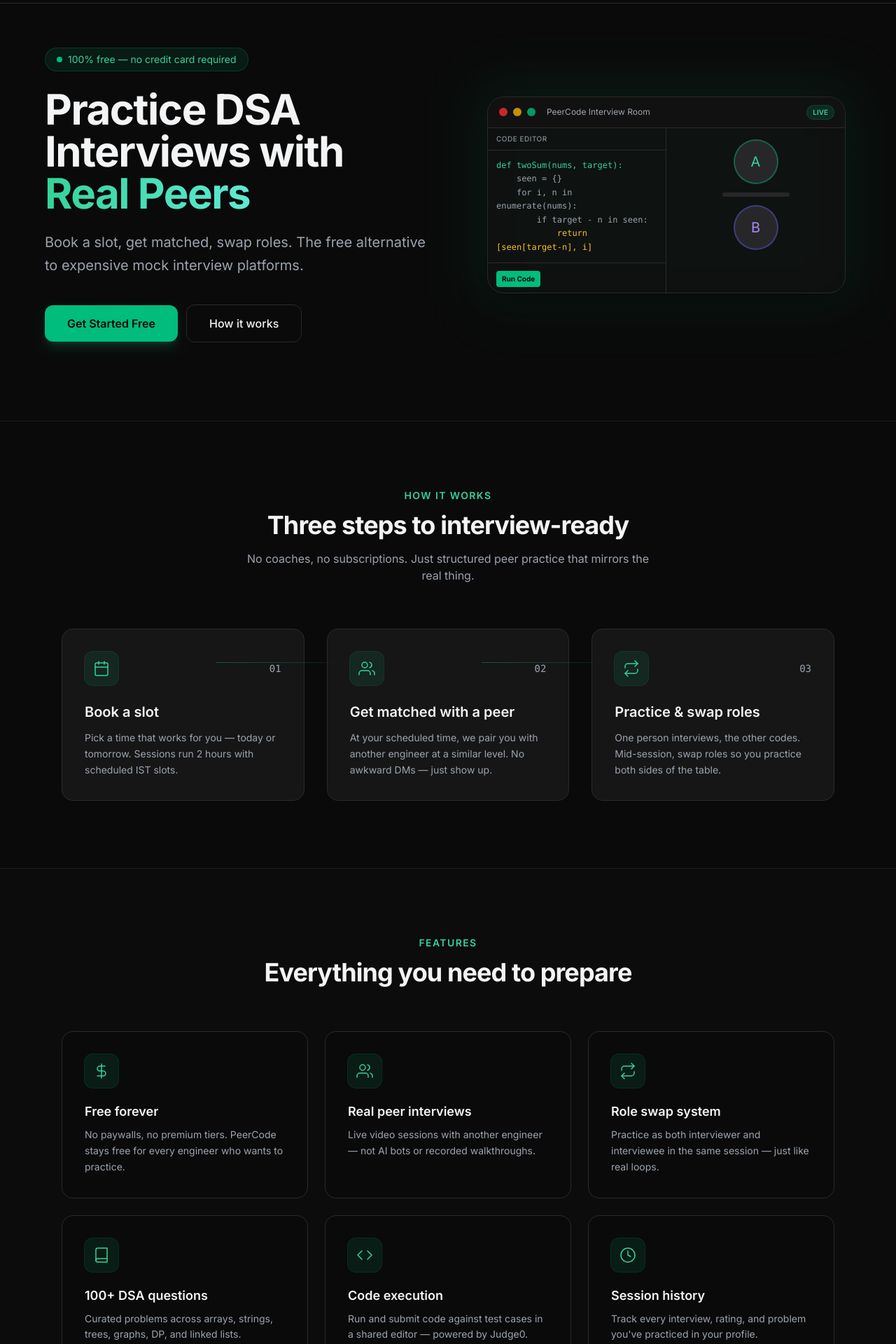
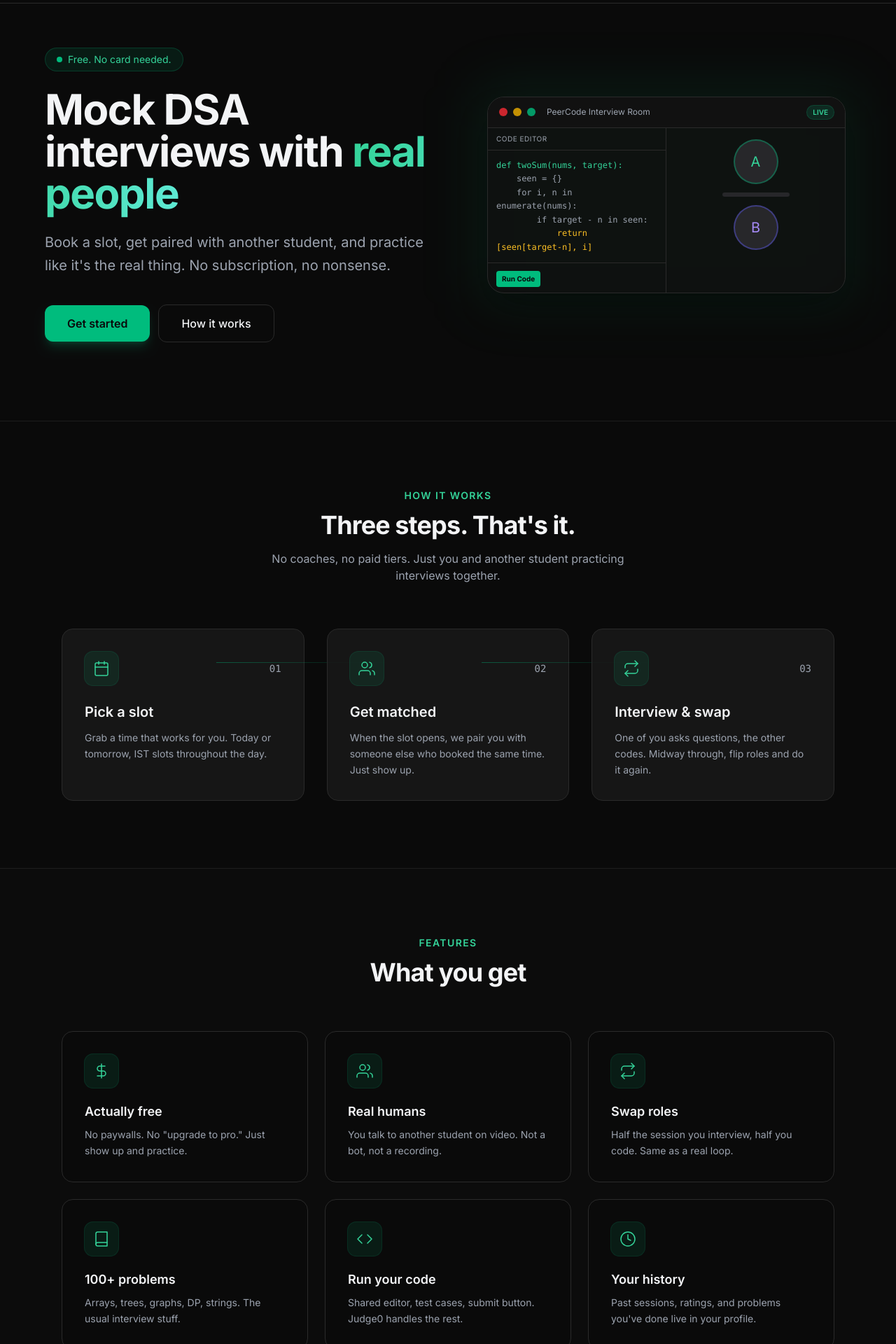
Before and after one commit to nikhil150107/peercode, a React (Vite) app: page / in a window 1280 px wide. Shown: the part 60-1980 px from the top of the page at 70% size. Built offline with nearby package versions, Linux system fonts and the light colour scheme; no server answers.

Commit message:
Fix: natural copy across all pages and emails

```diff
--- a/src/components/CTASection.tsx
+++ b/src/components/CTASection.tsx
@@ -11,17 +11,16 @@
           />
           <div className="relative">
             <h2 className="text-3xl font-bold tracking-tight text-content sm:text-4xl">
-              Ready to ace your next interview?
+              Ready to practice?
             </h2>
             <p className="mx-auto mt-4 max-w-xl text-content-muted">
-              Join PeerCode today and start practicing with real peers — completely
-              free, no credit card required.
+              Sign up, book a slot, get matched. Still free.
             </p>
             <Link
               to="/signup"
               className="mt-8 inline-block rounded-xl bg-emerald-500 px-10 py-3.5 text-base font-semibold text-zinc-950 shadow-lg shadow-emerald-500/25 transition hover:bg-emerald-400"
             >
-              Get Started Free
+              Get started
             </Link>
           </div>
         </div>
--- a/src/components/Features.tsx
+++ b/src/components/Features.tsx
@@ -1,8 +1,8 @@
 const features = [
   {
-    title: "Free forever",
+    title: "Actually free",
     description:
-      "No paywalls, no premium tiers. PeerCode stays free for every engineer who wants to practice.",
+      "No paywalls. No \"upgrade to pro.\" Just show up and practice.",
     icon: (
       <svg className="h-6 w-6" viewBox="0 0 24 24" fill="none" stroke="currentColor" strokeWidth="1.5" strokeLinecap="round" strokeLinejoin="round" aria-hidden="true">
         <path d="M12 2v20M17 5H9.5a3.5 3.5 0 0 0 0 7h5a3.5 3.5 0 0 1 0 7H6" />
@@ -10,9 +10,9 @@
     ),
   },
   {
-    title: "Real peer interviews",
+    title: "Real humans",
     description:
-      "Live video sessions with another engineer — not AI bots or recorded walkthroughs.",
+      "You talk to another student on video. Not a bot, not a recording.",
     icon: (
       <svg className="h-6 w-6" viewBox="0 0 24 24" fill="none" stroke="currentColor" strokeWidth="1.5" strokeLinecap="round" strokeLinejoin="round" aria-hidden="true">
         <path d="M17 21v-2a4 4 0 0 0-4-4H5a4 4 0 0 0-4 4v2" />
@@ -23,9 +23,9 @@
     ),
   },
   {
-    title: "Role swap system",
+    title: "Swap roles",
     description:
-      "Practice as both interviewer and interviewee in the same session — just like real loops.",
+      "Half the session you interview, half you code. Same as a real loop.",
     icon: (
       <svg className="h-6 w-6" viewBox="0 0 24 24" fill="none" stroke="currentColor" strokeWidth="1.5" strokeLinecap="round" strokeLinejoin="round" aria-hidden="true">
         <polyline points="17 1 21 5 17 9" />
@@ -36,9 +36,9 @@
     ),
   },
   {
-    title: "100+ DSA questions",
+    title: "100+ problems",
     description:
-      "Curated problems across arrays, strings, trees, graphs, DP, and linked lists.",
+      "Arrays, trees, graphs, DP, strings. The usual interview stuff.",
     icon: (
       <svg className="h-6 w-6" viewBox="0 0 24 24" fill="none" stroke="currentColor" strokeWidth="1.5" strokeLinecap="round" strokeLinejoin="round" aria-hidden="true">
         <path d="M4 19.5A2.5 2.5 0 0 1 6.5 17H20" />
@@ -47,9 +47,9 @@
     ),
   },
   {
-    title: "Code execution",
+    title: "Run your code",
     description:
-      "Run and submit code against test cases in a shared editor — powered by Judge0.",
+      "Shared editor, test cases, submit button. Judge0 handles the rest.",
     icon: (
       <svg className="h-6 w-6" viewBox="0 0 24 24" fill="none" stroke="currentColor" strokeWidth="1.5" strokeLinecap="round" strokeLinejoin="round" aria-hidden="true">
         <polyline points="16 18 22 12 16 6" />
@@ -58,9 +58,9 @@
     ),
   },
   {
-    title: "Session history",
+    title: "Your history",
     description:
-      "Track every interview, rating, and problem you've practiced in your profile.",
+      "Past sessions, ratings, and problems you've done live in your profile.",
     icon: (
       <svg className="h-6 w-6" viewBox="0 0 24 24" fill="none" stroke="currentColor" strokeWidth="1.5" strokeLinecap="round" strokeLinejoin="round" aria-hidden="true">
         <circle cx="12" cy="12" r="10" />
@@ -79,7 +79,7 @@
             Features
           </p>
           <h2 className="mt-3 text-3xl font-bold tracking-tight text-content sm:text-4xl">
-            Everything you need to prepare
+            What you get
           </h2>
         </div>
 
--- a/src/components/Hero.tsx
+++ b/src/components/Hero.tsx
@@ -19,19 +19,19 @@
               <span className="absolute inline-flex h-full w-full animate-ping rounded-full bg-emerald-400 opacity-75" />
               <span className="relative inline-flex h-2 w-2 rounded-full bg-emerald-500" />
             </span>
-            100% free — no credit card required
+            Free. No card needed.
           </div>
 
           <h1 className="text-3xl font-bold tracking-tight text-content sm:text-4xl md:text-5xl lg:text-6xl">
-            Practice DSA Interviews with{" "}
+            Mock DSA interviews with{" "}
             <span className="text-gradient-brand">
-              Real Peers
+              real people
             </span>
           </h1>
 
           <p className="mt-6 text-lg leading-relaxed text-content-muted sm:text-xl">
-            Book a slot, get matched, swap roles. The free alternative to
-            expensive mock interview platforms.
+            Book a slot, get paired with another student, and practice like it&apos;s
+            the real thing. No subscription, no nonsense.
           </p>
 
           <div className="mt-8 flex flex-col items-stretch justify-center gap-3 sm:mt-10 sm:flex-row sm:items-center md:justify-start">
@@ -39,7 +39,7 @@
               to="/signup"
               className="w-full rounded-xl bg-emerald-500 px-8 py-3.5 text-center text-base font-semibold text-zinc-950 shadow-lg shadow-emerald-500/20 transition hover:bg-emerald-400 sm:w-auto"
             >
-              Get Started Free
+              Get started
             </Link>
             <a
               href="#how-it-works"
--- a/src/components/HowItWorks.tsx
+++ b/src/components/HowItWorks.tsx
@@ -1,9 +1,9 @@
 const steps = [
   {
     number: "01",
-    title: "Book a slot",
+    title: "Pick a slot",
     description:
-      "Pick a time that works for you — today or tomorrow. Sessions run 2 hours with scheduled IST slots.",
+      "Grab a time that works for you. Today or tomorrow, IST slots throughout the day.",
     icon: (
       <svg
         className="h-6 w-6"
@@ -24,9 +24,9 @@
   },
   {
     number: "02",
-    title: "Get matched with a peer",
+    title: "Get matched",
     description:
-      "At your scheduled time, we pair you with another engineer at a similar level. No awkward DMs — just show up.",
+      "When the slot opens, we pair you with someone else who booked the same time. Just show up.",
     icon: (
       <svg
         className="h-6 w-6"
@@ -47,9 +47,9 @@
   },
   {
     number: "03",
-    title: "Practice & swap roles",
+    title: "Interview & swap",
     description:
-      "One person interviews, the other codes. Mid-session, swap roles so you practice both sides of the table.",
+      "One of you asks questions, the other codes. Midway through, flip roles and do it again.",
     icon: (
       <svg
         className="h-6 w-6"
@@ -79,11 +79,11 @@
             How it works
           </p>
           <h2 className="mt-3 text-3xl font-bold tracking-tight text-content sm:text-4xl">
-            Three steps to interview-ready
+            Three steps. That&apos;s it.
           </h2>
           <p className="mx-auto mt-4 max-w-xl text-content-muted">
-            No coaches, no subscriptions. Just structured peer practice that
-            mirrors the real thing.
+            No coaches, no paid tiers. Just you and another student practicing
+            interviews together.
           </p>
         </div>
 
--- a/src/pages/WaitingRoomPage.tsx
+++ b/src/pages/WaitingRoomPage.tsx
@@ -60,9 +60,9 @@
   return (
     <div className="flex max-w-md flex-col items-center text-center">
       <h1 className="mt-8 text-2xl font-bold tracking-tight text-content sm:text-3xl">
-        🎉 Peer found! Your peer is {peerName}
+        Found someone — your peer is {peerName}
       </h1>
-      <p className="mt-3 text-content-muted">Click to join your session</p>
+      <p className="mt-3 text-content-muted">Jump in when you&apos;re ready</p>
 
       <button
         type="button"
@@ -136,9 +136,9 @@
       }
 
       if (booking?.status === "pending") {
-        setStatusMessage(`Waiting for your scheduled match at ${slot.time}`)
+        setStatusMessage(`Hang tight — matching opens at ${slot.time}`)
       } else {
-        setStatusMessage(`Scheduled session at ${slot.time}`)
+        setStatusMessage(`Your session is at ${slot.time}`)
       }
     }
 
@@ -232,11 +232,11 @@
             <WaitingAnimation />
 
             <h1 className="mt-10 text-2xl font-bold tracking-tight text-content sm:text-3xl">
-              {statusMessage || `Waiting for your scheduled match at ${slot.time}`}
+              {statusMessage || `Matching opens at ${slot.time}`}
             </h1>
             <p className="mt-3 text-content-muted">
-              You&apos;ll be matched with a peer when the slot starts. Stay on
-              this page or return before the session begins.
+              We&apos;ll pair you with someone when the slot starts. You can stay
+              here or come back a few minutes before.
             </p>
 
             <div className="mt-8 w-full rounded-xl border border-stroke bg-surface-card/80 px-5 py-4">
@@ -249,7 +249,7 @@
             {sessionStart && (
               <div className="mt-6">
                 <p className="text-xs font-medium uppercase tracking-wider text-content-muted">
-                  Session starts in
+                  Starts in
                 </p>
                 <p className="mt-1 font-mono text-4xl font-bold tabular-nums text-brand">
                   {countdown}
```
Also changed, not shown: src/pages/AboutPage.tsx (+9 -10 lines), src/pages/DashboardPage.tsx (+8 -8 lines), src/pages/FeedbackPage.tsx (+10 -10 lines).
